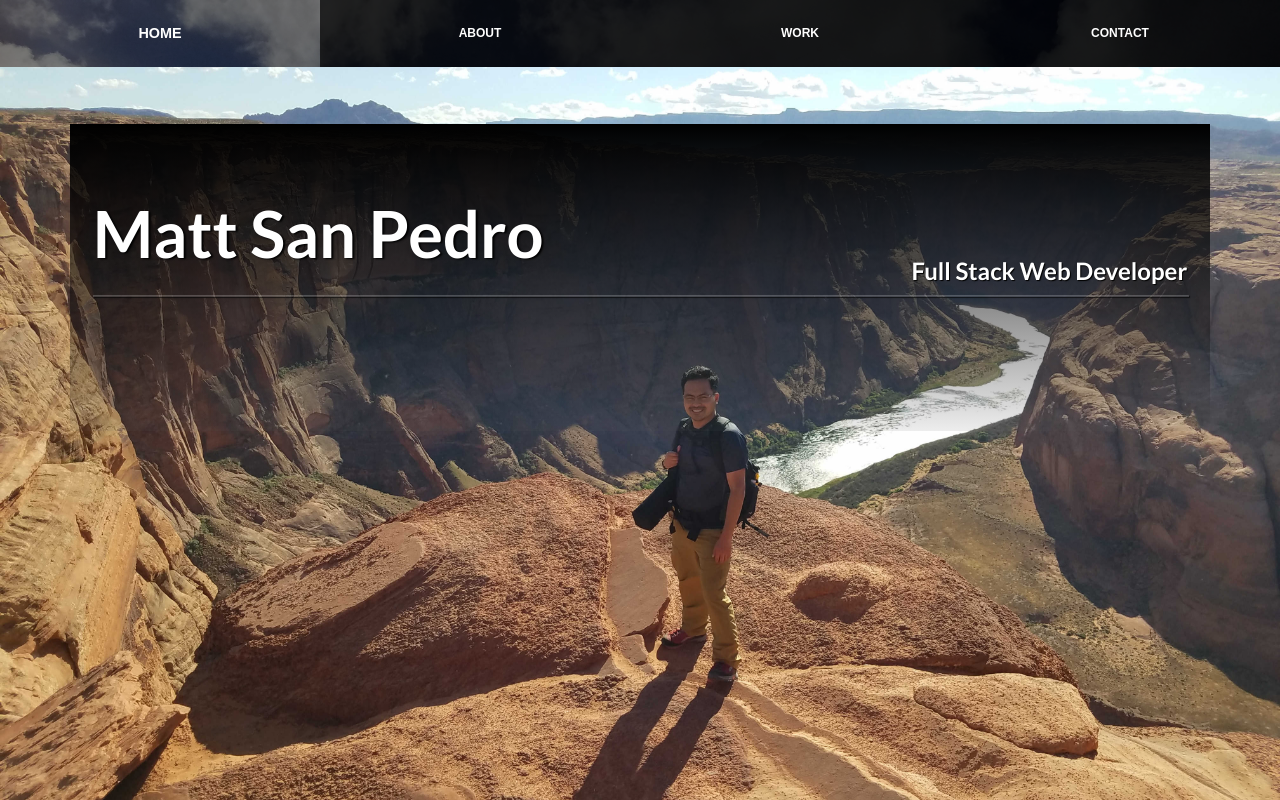
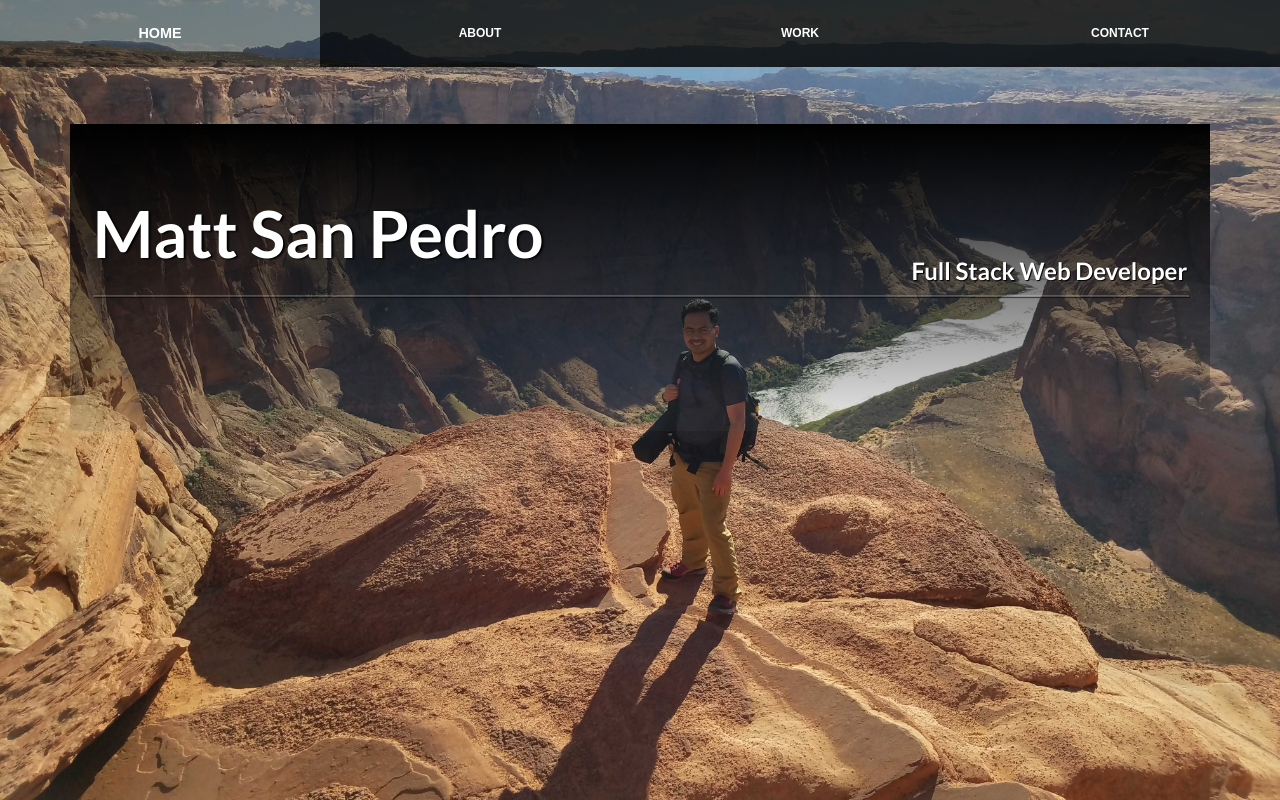
Before and after one commit to mattNat/portfolio-revamp, a React (Create React App) app: page / in a window 1280 px wide. Shown: the top 800 px of the page. Built offline with nearby package versions, Linux system fonts and the light colour scheme.

Commit message:
home navbar to home for image transparency

```diff
--- a/src/App.js
+++ b/src/App.js
@@ -1,5 +1,4 @@
 import React, { Component } from 'react';
-import NavBar from './components/navbar';
 import Home from './components/home';
 import AboutMe from './components/aboutMe';
 import Portfolio from './components/portfolio';
@@ -13,7 +12,6 @@ class App extends Component {
     return (
       <div className="App">
         <div className="portfolio-web">
-          <NavBar/>
           <Home/>
           <AboutMe/>
           <Portfolio/>
--- a/src/components/home.js
+++ b/src/components/home.js
@@ -1,12 +1,14 @@
 import React from 'react';
 import '../styles/home.css';
 // import OahuBeach from '../img/20170830_095819.jpg';
+import NavBar from './navbar';
 
 export default function Home() {
   return (
     <div className="Home">
       <a name="home" />
         <header className="intro-header">
+          <NavBar />
           <div className="container">
             <div className="intro-message">
               <h1>Matt San Pedro</h1>
--- a/src/styles/navbar.css
+++ b/src/styles/navbar.css
@@ -1,4 +1,4 @@
-.clearfix:after {visibility: hidden; display: block; font-size: 0; content: " "; clear: both; height: 0; }
+/* .clearfix:after {visibility: hidden; display: block; font-size: 0; content: " "; clear: both; height: 0; } */
 
 * { -moz-box-sizing: border-box; -webkit-box-sizing: border-box; box-sizing: border-box;  }
 
@@ -71,13 +71,13 @@ header nav ul li a:focus {
 
 header {
   /* background: url('../img/20170818_080332.jpg'); */
+	/* top, transparent red, faked with gradient */
   background:
-    /* top, transparent red, faked with gradient */
     linear-gradient(
       rgba(0, 0, 0, 0.45),
       rgba(0, 0, 0, 0.45)
-    ),
-    url('../img/navBarShrink.jpg');
+    );
+    /* url('../img/navBarShrink.jpg'); */
 	background-size: 100%;
 	background-attachment: fixed;
 	background-position: right top;
```
